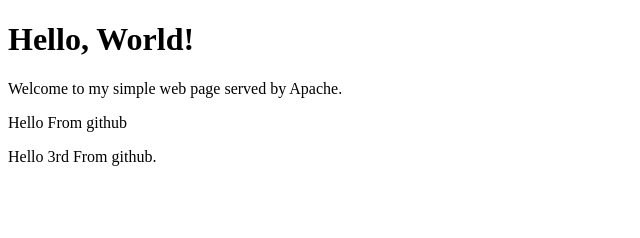
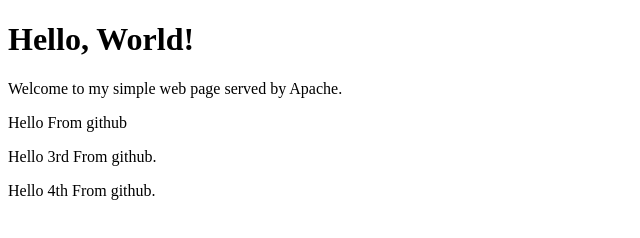
Before and after one commit to selva12543/jenkins-1, a plain HTML site: page index.html in a window 1280 px wide. Shown: the whole page, without its empty margins (0-640 px from the left). Drawn offline with Linux system fonts and the light colour scheme.

Commit message:
Add new paragraph to index.html

```diff
--- a/index.html
+++ b/index.html
@@ -10,5 +10,6 @@
     <p>Welcome to my simple web page served by Apache.</p>
     <p>Hello From github</p>
     <p>Hello 3rd From github.</p>
+    <p>Hello 4th From github.</p>
 </body>
 </html>
```
